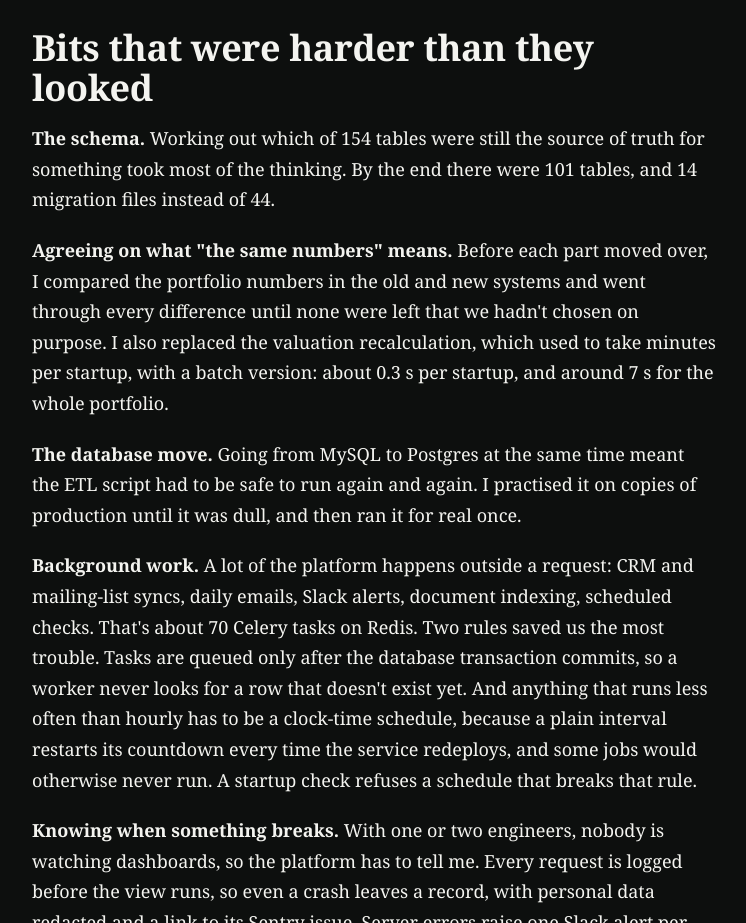
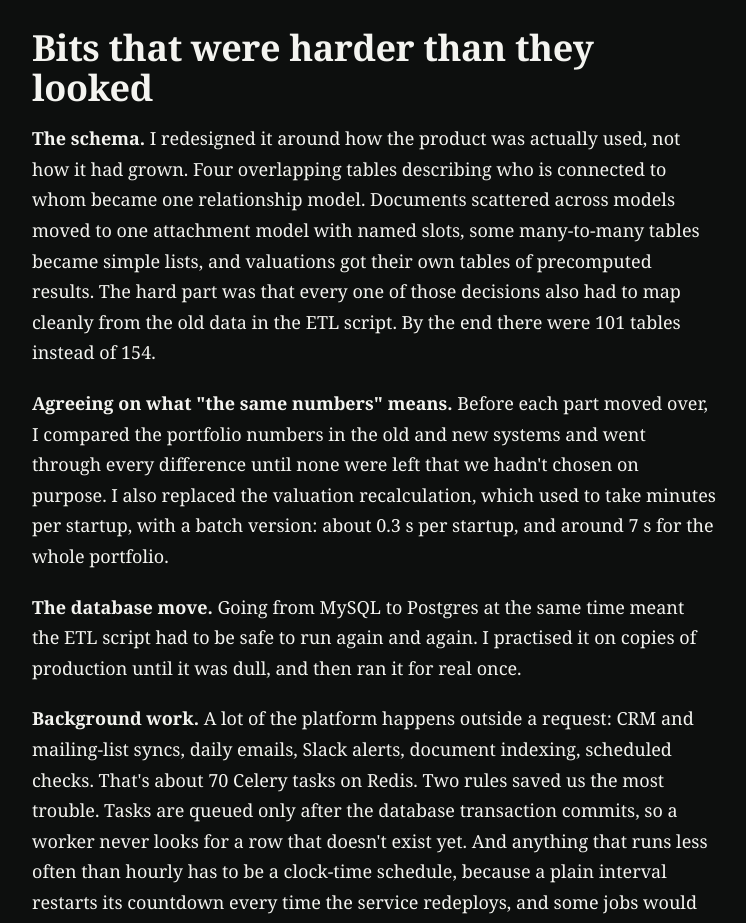
Before and after one commit to fortune-max/portfolio, an Astro site: page /work/oneragtime-v2 in a window 1280 px wide. Shown: the part 2560-3483 px from the top of the page, without its empty margins (80-826 px from the left). Built offline with nearby package versions, Linux system fonts and the light colour scheme; Astro itself is replaced by a stand-in of ours; some packages are replaced by stand-ins of ours.

Commit message:
v2: describe the schema redesign, not just the table cleanup
Co-Authored-By: Claude Opus 5.5 <noreply@anthropic.com>

```diff
--- a/src/content/work/oneragtime-v2.mdx
+++ b/src/content/work/oneragtime-v2.mdx
@@ -42,7 +42,7 @@ I started this with Cursor and moved more and more to Claude as it went. Having
 
 ## Bits that were harder than they looked
 
-**The schema.** Working out which of 154 tables were still the source of truth for something took most of the thinking. By the end there were 101 tables, and 14 migration files instead of 44.
+**The schema.** I redesigned it around how the product was actually used, not how it had grown. Four overlapping tables describing who is connected to whom became one relationship model. Documents scattered across models moved to one attachment model with named slots, some many-to-many tables became simple lists, and valuations got their own tables of precomputed results. The hard part was that every one of those decisions also had to map cleanly from the old data in the ETL script. By the end there were 101 tables instead of 154.
 
 **Agreeing on what "the same numbers" means.** Before each part moved over, I compared the portfolio numbers in the old and new systems and went through every difference until none were left that we hadn't chosen on purpose. I also replaced the valuation recalculation, which used to take minutes per startup, with a batch version: about 0.3 s per startup, and around 7 s for the whole portfolio.
 
```
